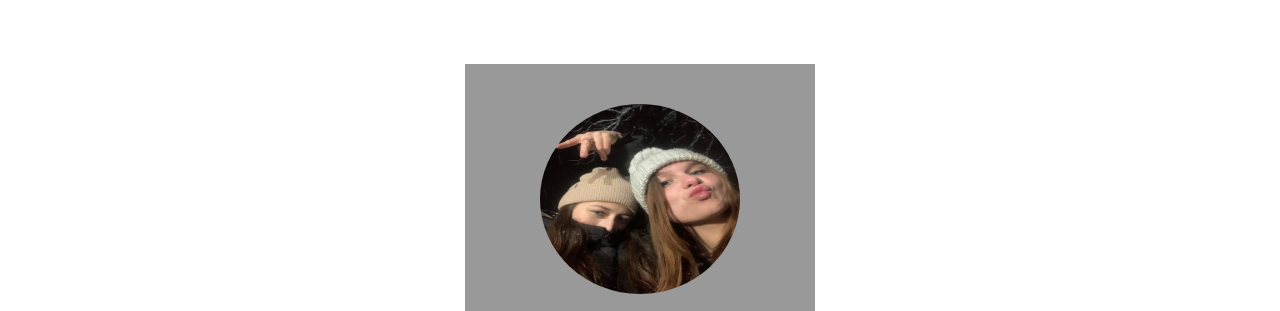
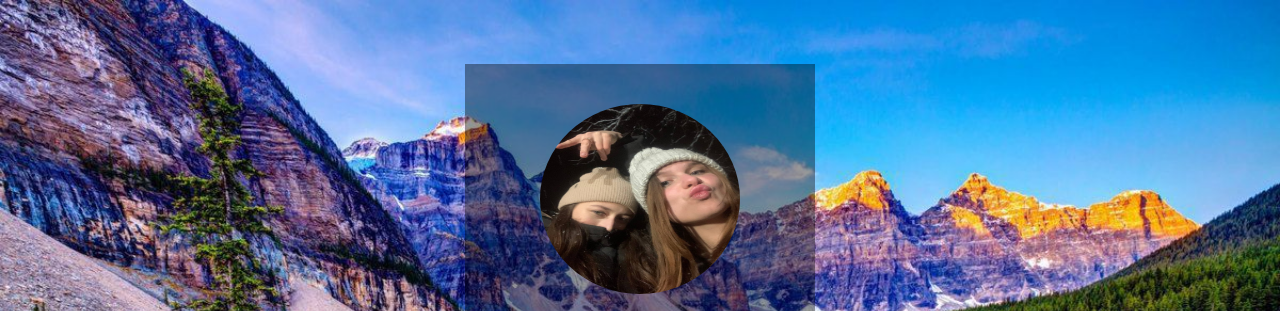
Before and after one commit to Dasha83-1999/web-prac-1.22, a plain HTML site: page index.html in a window 1280 px wide. Shown: the top 311 px of the page. Drawn offline with Linux system fonts and the light colour scheme.

Commit message:
Update stylesheet.css

```diff
--- a/stylesheet.css
+++ b/stylesheet.css
@@ -7,7 +7,7 @@
 body{
     margin: 0;
     padding: 0;
-    background: url(img/2.jpg) no-repeat;
+    background: url(2.jpg) no-repeat;
     background-size: cover;
 }
 .box{
```
